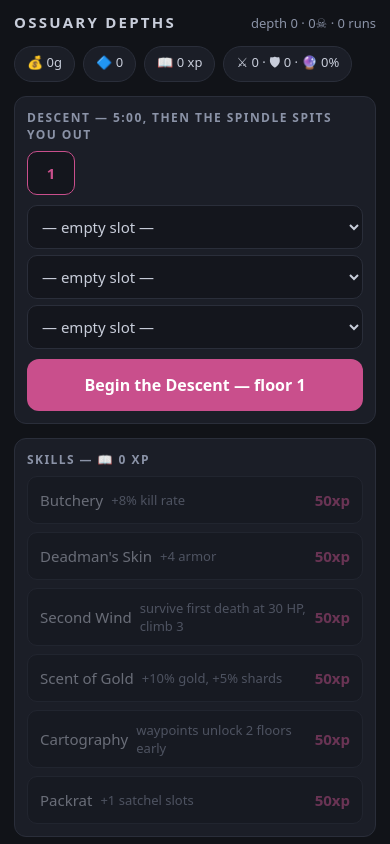
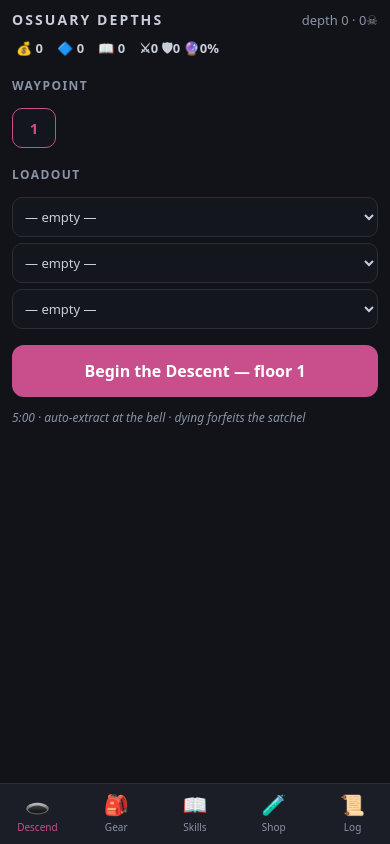
Before and after one commit to znoraka/mortuary-coil, a React (Vite) app: page / in a window 390 px wide. Shown: the top 844 px of the page. Built offline with nearby package versions, Linux system fonts and the light colour scheme.

Commit message:
One-screen mobile layout: bottom tab bar (Descend/Gear/Skills/Shop/Log), compact density for iPhone SE
Co-Authored-By: Claude Fable 5 <noreply@anthropic.com>

```diff
--- a/src/App.tsx
+++ b/src/App.tsx
@@ -1,4 +1,4 @@
-import { useEffect, useRef } from 'react'
+import { useEffect, useRef, useState } from 'react'
 import { useGame, save } from './game/store'
 import * as B from './game/balance'
 import { bandFor } from './game/bands'
@@ -8,6 +8,15 @@ import type { Item, Direction, SkillId, Slot, SupplyId } from './game/types'
 const SLOTS: Slot[] = ['weapon', 'armor', 'helm', 'boots', 'charm']
 const SLOT_ICON: Record<Slot, string> = { weapon: '🗡️', armor: '🛡️', helm: '⛑️', boots: '🥾', charm: '🧿' }
 const AFF_ICON: Record<string, string> = { gold: '💰', xp: '📖', loot: '🎁', none: '💀' }
+
+type Tab = 'descend' | 'gear' | 'skills' | 'shop' | 'log'
+const TABS: [Tab, string, string][] = [
+  ['descend', '🕳️', 'Descend'],
+  ['gear', '🎒', 'Gear'],
+  ['skills', '📖', 'Skills'],
+  ['shop', '🧪', 'Shop'],
+  ['log', '📜', 'Log'],
+]
 
 function useGameLoop() {
   const advance = useGame((g) => g.advance)
@@ -40,18 +49,15 @@ function ItemCard({ it, compare, children }: { it: Item; compare?: Item | null;
     <div className={`item r-${it.rarity}`}>
       <div className="iname">
         {it.unid ? `❓ Unidentified (${it.rarity})` : it.name}
-        <span className="islot">{SLOT_ICON[it.slot]} T{it.tier}{it.rarity === 'rare' && !it.unid ? ` ${it.base}` : ''}</span>
+        <span className="islot">{SLOT_ICON[it.slot]} T{it.tier}</span>
       </div>
       {!it.unid && (
-        <ul className="stats">
-          <li className="implicit">{it.implicit.label}</li>
-          {it.affixes.map((a, i) => (
-            <li key={i}>{a.label}</li>
+        <div className="statline">
+          {[it.implicit, ...it.affixes].map((a, i) => (
+            <span key={i}>{a.label}</span>
           ))}
-        </ul>
-      )}
-      {!it.unid && compare !== undefined && (
-        <div className="cmp">{compare ? `score ${it.score} vs equipped ${compare.score}` : `score ${it.score} — slot empty`}</div>
+          {compare !== undefined && <span className="dim">· {it.score}{compare ? ` vs ${compare.score}` : ''}</span>}
+        </div>
       )}
       {children}
     </div>
@@ -67,6 +73,7 @@ export default function App() {
   useGameLoop()
   const s = useGame((g) => g.state)
   const g = useGame()
+  const [tab, setTab] = useState<Tab>('descend')
   const stats = statsOf(s.equipment)
 
   // ---------- DESCENT ----------
@@ -76,24 +83,21 @@ export default function App() {
     const hpPct = Math.max(0, (r.hp / B.MAX_HP) * 100)
     const dirs: [Direction, string][] = [['up', '▲ Up'], ['down', '▼ Down'], ['farm', '■ Farm']]
     return (
-      <div className="app">
+      <div className="app run">
         <header>
           <span>FLOOR {r.floor}</span>
-          <span className="dim">{AFF_ICON[band.affinity]} {band.name}{band.affinity === 'loot' ? ` +${band.mult}% MF` : band.affinity !== 'none' ? ` ×${band.mult}` : ''}{r.alarm ? ` · 🔔${r.alarm}` : ''}</span>
+          <span className="dim">{AFF_ICON[band.affinity]} {band.name}{band.affinity === 'loot' ? ` +${band.mult}%` : band.affinity !== 'none' ? ` ×${band.mult}` : ''}{r.alarm ? ` 🔔${r.alarm}` : ''}</span>
         </header>
 
         <div className="lifebox">
           <div className="lifelabel">
             <span>⏱ {fmt(r.timeLeft)}</span>
-            <span className="dim">{r.plungeFloors > 0 ? `PLUNGE ×2 · escape ${Math.round((0.9 - B.PLUNGE_RISK * r.plungeFloors) * 100)}%` : 'auto-extract at 0:00'}</span>
+            <span className="dim">{r.plungeFloors > 0 ? `PLUNGE ×2 · ${Math.round((0.9 - B.PLUNGE_RISK * r.plungeFloors) * 100)}%` : `❤️ ${Math.ceil(r.hp)}`}</span>
           </div>
           <div className="track"><div className="fill tfill" style={{ width: `${(r.timeLeft / B.RUN_SECONDS) * 100}%` }} /></div>
-          <div className="lifelabel" style={{ marginTop: 8 }}>
-            <span>❤️ {Math.ceil(r.hp)}</span>
-            <span className="dim">{r.transitionLeft > 0 ? 'moving between floors…' : `clearing floor (${B.KILLS_PER_FLOOR + r.floor} kills)`}</span>
-          </div>
           <div className="track life"><div className="fill" style={{ width: `${hpPct}%`, background: hpPct < 25 ? '#e0645c' : '#c94f8c' }} /></div>
-          <div className="track" style={{ marginTop: 8 }}><div className="fill act" style={{ width: `${r.progress * 100}%` }} /></div>
+          <div className="track"><div className="fill act" style={{ width: `${r.direction === 'up' || r.transitionLeft > 0 ? 100 - (r.transitionLeft / B.TRANSITION_SECS) * 100 : r.progress * 100}%` }} /></div>
+          <div className="dim smallnote">{r.direction === 'up' ? 'climbing…' : r.transitionLeft > 0 ? 'moving…' : `clearing (${B.KILLS_PER_FLOOR + r.floor} kills)`}</div>
         </div>
 
         <div className="dirs">
@@ -111,94 +115,67 @@ export default function App() {
 
         {r.undo && (
           <div className={`undo ${r.undo.kind}`}>
-            {r.undo.kind === 'kept' ? `Kept ${r.undo.item.name}` : `Shattered ${r.undo.item.name}`}
-            {r.undo.replaced ? ` (over ${r.undo.replaced.name})` : ''}
+            <span className="utext">{r.undo.kind === 'kept' ? 'Kept' : 'Shattered'} {r.undo.item.name}</span>
             <button onClick={g.undoDrop}>Undo</button>
           </div>
         )}
 
-        <section className="logbox">
-          <h2>The record</h2>
-          {s.log.map((l, i) => (
+        <div className="logbox grow">
+          {s.log.slice(0, 8).map((l, i) => (
             <div key={s.log.length - i} className="logline">{l}</div>
           ))}
-        </section>
+        </div>
       </div>
     )
   }
 
-  // ---------- PREPARATION ----------
+  // ---------- PREPARATION (tabbed) ----------
   return (
-    <div className="app">
+    <div className="app prep">
       <header>
         <span>OSSUARY DEPTHS</span>
-        <span className="dim">depth {s.deepest} · {s.deaths}☠ · {s.runsDone} runs</span>
+        <span className="dim">depth {s.deepest} · {s.deaths}☠</span>
       </header>
 
-      {s.lastRunSummary && (
-        <div className="card report" onClick={g.dismissSummary}>{s.lastRunSummary} <span className="dim">(tap to dismiss)</span></div>
-      )}
-
-      <div className="chips">
-        <span>💰 {s.gold}g</span>
+      <div className="chips slim">
+        <span>💰 {s.gold}</span>
         <span>🔷 {s.shards}</span>
-        <span>📖 {s.xp} xp</span>
-        <span>⚔ {stats.dmg} · 🛡 {stats.armor + 4 * s.skills.skin} · 🔮 {stats.mf}%</span>
+        <span>📖 {s.xp}</span>
+        <span>⚔{stats.dmg} 🛡{stats.armor + 4 * s.skills.skin} 🔮{stats.mf}%</span>
       </div>
 
-      <section>
-        <h2>Descent — 5:00, then the Spindle spits you out</h2>
+      <div className="tabcontent">
+        {tab === 'descend' && (
+          <>
+            {s.lastRunSummary && (
+              <div className="card report" onClick={g.dismissSummary}>{s.lastRunSummary}</div>
+            )}
+            <h2>Waypoint</h2>
             <div className="wprow">
               {s.waypoints.map((w) => (
                 <button key={w} className={`wp ${s.startFloor === w ? 'sel' : ''}`} onClick={() => g.setStartFloor(w)}>{w}</button>
               ))}
             </div>
+            <h2>Loadout</h2>
             <div className="loadout">
               {s.loadout.map((id, slot) => (
                 <select key={slot} value={id ?? ''} onChange={(e) => g.setLoadout(slot, (e.target.value || null) as SupplyId | null)}>
-              <option value="">— empty slot —</option>
+                  <option value="">— empty —</option>
                   {(Object.keys(B.SUPPLIES) as SupplyId[]).map((sid) => (
                     <option key={sid} value={sid} disabled={s.supplies[sid] < 1 && id !== sid}>
-                  {B.SUPPLIES[sid].name} (×{s.supplies[sid]})
+                      {B.SUPPLIES[sid].name} ×{s.supplies[sid]}
                     </option>
                   ))}
                 </select>
               ))}
             </div>
             <button className="big go" onClick={g.startRun}>Begin the Descent — floor {s.startFloor}</button>
-      </section>
+            <p className="dim smallnote">5:00 · auto-extract at the bell · dying forfeits the satchel</p>
+          </>
+        )}
 
-      <section>
-        <h2>Skills — 📖 {s.xp} xp</h2>
-        <div className="shop">
-          {(Object.keys(B.SKILLS) as SkillId[]).map((id) => {
-            const lvl = s.skills[id]
-            const cost = B.skillCost(lvl)
-            const maxed = lvl >= B.MAX_SKILL
-            return (
-              <button key={id} className="buy" disabled={maxed || s.xp < cost} onClick={() => g.learnSkill(id)}>
-                {B.SKILLS[id].name} {lvl > 0 && `L${lvl}`} <b>{B.SKILLS[id].desc(Math.max(1, lvl + (maxed ? 0 : 1)))}</b>
-                <span className="price">{maxed ? 'MAX' : `${cost}xp`}</span>
-              </button>
-            )
-          })}
-        </div>
-      </section>
-
-      <section>
-        <h2>Supplies</h2>
-        <div className="shop">
-          {(Object.keys(B.SUPPLIES) as SupplyId[]).map((id) => (
-            <button key={id} className="buy" disabled={s.gold < B.supplyPrice(id, s.deepest)} onClick={() => g.buySupply(id)}>
-              {B.SUPPLIES[id].name} ×{s.supplies[id]} <b>{B.SUPPLIES[id].desc}</b>
-              <span className="price">{B.supplyPrice(id, s.deepest)}g</span>
-            </button>
-          ))}
-        </div>
-      </section>
-
-      <section>
-        <h2>Equipment</h2>
+        {tab === 'gear' && (
+          <>
             {SLOTS.map((slot) => {
               const it = s.equipment[slot]
               return it ? (
@@ -206,7 +183,7 @@ export default function App() {
                   {it.tier < tierFor(s.deepest) && (
                     <div className="evchoices">
                       <button className="buy" disabled={s.shards < B.TIERUP_SHARDS || s.gold < B.TIERUP_GOLD} onClick={() => g.craftTierUp(it.id)}>
-                    Tier up ({B.TIERUP_SHARDS}🔷+{B.TIERUP_GOLD}g)
+                        Tier up {B.TIERUP_SHARDS}🔷+{B.TIERUP_GOLD}g
                       </button>
                     </div>
                   )}
@@ -217,21 +194,17 @@ export default function App() {
                 </div>
               )
             })}
-      </section>
-
-      {s.stash.length > 0 && (
-        <section>
-          <h2>Stash ({s.stash.length}/{B.STASH_CAP})</h2>
+            {s.stash.length > 0 && <h2>Stash {s.stash.length}/{B.STASH_CAP}</h2>}
             {s.stash.map((it) => (
               <ItemCard key={it.id} it={it} compare={it.unid ? undefined : s.equipment[it.slot]}>
                 <div className="evchoices">
                   {it.unid ? (
-                  <button className="buy" disabled={s.gold < B.IDENTIFY_COST} onClick={() => g.identify(it.id)}>Identify ({B.IDENTIFY_COST}g)</button>
+                    <button className="buy" disabled={s.gold < B.IDENTIFY_COST} onClick={() => g.identify(it.id)}>ID {B.IDENTIFY_COST}g</button>
                   ) : (
                     <>
                       <button className="buy" onClick={() => g.equipItem(it.id)}>Equip</button>
                       {(it.rarity === 'magic' || it.rarity === 'rare') && (
-                      <button className="buy" disabled={s.shards < B.REROLL_SHARDS} onClick={() => g.craftReroll(it.id)}>Reroll ({B.REROLL_SHARDS}🔷)</button>
+                        <button className="buy" disabled={s.shards < B.REROLL_SHARDS} onClick={() => g.craftReroll(it.id)}>Reroll {B.REROLL_SHARDS}🔷</button>
                       )}
                     </>
                   )}
@@ -239,37 +212,73 @@ export default function App() {
                 </div>
               </ItemCard>
             ))}
-        </section>
+          </>
         )}
 
-      <section>
-        <h2>Gamble &amp; Fuse</h2>
-        <div className="gamblerow">
-          {SLOTS.map((slot) => (
-            <button key={slot} className="buy" disabled={s.shards < B.GAMBLE_COST} onClick={() => g.gamble(slot)} title={`unid rare ${slot}`}>
-              {SLOT_ICON[slot]}
+        {tab === 'skills' && (
+          <div className="shop">
+            {(Object.keys(B.SKILLS) as SkillId[]).map((id) => {
+              const lvl = s.skills[id]
+              const cost = B.skillCost(lvl)
+              const maxed = lvl >= B.MAX_SKILL
+              return (
+                <button key={id} className="buy" disabled={maxed || s.xp < cost} onClick={() => g.learnSkill(id)}>
+                  {B.SKILLS[id].name}{lvl > 0 && ` L${lvl}`} <b>{B.SKILLS[id].desc(Math.max(1, lvl + (maxed ? 0 : 1)))}</b>
+                  <span className="price">{maxed ? 'MAX' : `${cost}xp`}</span>
+                </button>
+              )
+            })}
+          </div>
+        )}
+
+        {tab === 'shop' && (
+          <>
+            <h2>Supplies</h2>
+            <div className="shop">
+              {(Object.keys(B.SUPPLIES) as SupplyId[]).map((id) => (
+                <button key={id} className="buy" disabled={s.gold < B.supplyPrice(id, s.deepest)} onClick={() => g.buySupply(id)}>
+                  {B.SUPPLIES[id].name} ×{s.supplies[id]} <b>{B.SUPPLIES[id].desc}</b>
+                  <span className="price">{B.supplyPrice(id, s.deepest)}g</span>
                 </button>
               ))}
             </div>
-        <p className="dim smallnote">🔷{B.GAMBLE_COST} per unidentified rare of that slot</p>
-        <div className="evchoices">
+            <h2>Gamble — 🔷{B.GAMBLE_COST} per unid rare</h2>
+            <div className="gamblerow">
+              {SLOTS.map((slot) => (
+                <button key={slot} className="buy" disabled={s.shards < B.GAMBLE_COST} onClick={() => g.gamble(slot)}>{SLOT_ICON[slot]}</button>
+              ))}
+            </div>
+            <h2>Fuse — 3 unids → 1 better, 🔷{B.FUSE_SHARDS}</h2>
+            <div className="shop">
               {['common', 'magic', 'rare'].map((rar) => {
                 const n = s.stash.filter((i) => i.unid && i.rarity === rar).length
                 return (
                   <button key={rar} className="buy" disabled={n < 3 || s.shards < B.FUSE_SHARDS} onClick={() => g.craftFuse(rar)}>
-                Fuse 3 {rar} → 1 {NEXT_RARITY[rar]} ({n}/3)
+                    {rar} → {NEXT_RARITY[rar]} <b>{n}/3 in stash</b>
                   </button>
                 )
               })}
             </div>
-      </section>
+          </>
+        )}
 
-      <section className="logbox">
-        <h2>The record</h2>
+        {tab === 'log' && (
+          <div className="logbox">
             {s.log.map((l, i) => (
               <div key={s.log.length - i} className="logline">{l}</div>
             ))}
-      </section>
+          </div>
+        )}
+      </div>
+
+      <nav className="tabbar">
+        {TABS.map(([id, icon, label]) => (
+          <button key={id} className={tab === id ? 'on' : ''} onClick={() => setTab(id)}>
+            <span className="ticon">{icon}</span>
+            {label}
+          </button>
+        ))}
+      </nav>
     </div>
   )
 }
--- a/src/index.css
+++ b/src/index.css
@@ -518,3 +518,216 @@ section {
   border: 0;
   border-radius: 12px;
 }
+
+/* ---- v3.1 one-screen tabbed layout ---- */
+
+html, body {
+  height: 100%;
+  overflow: hidden;
+}
+
+.app {
+  height: 100dvh;
+  padding: 8px 12px 0;
+  gap: 8px;
+  overflow: hidden;
+}
+
+.app.run {
+  padding-bottom: calc(10px + env(safe-area-inset-bottom));
+}
+
+header {
+  padding-top: calc(2px + env(safe-area-inset-top));
+  font-size: 14px;
+}
+
+section {
+  padding: 10px;
+}
+
+h2 {
+  margin: 6px 0 6px;
+}
+
+.chips {
+  gap: 6px;
+}
+
+.chips span {
+  padding: 4px 10px;
+  font-size: 12px;
+}
+
+.chips.slim span {
+  background: none;
+  border: 0;
+  padding: 2px 4px;
+  font-size: 13px;
+  font-weight: 600;
+}
+
+.tabcontent {
+  flex: 1;
+  overflow-y: auto;
+  min-height: 0;
+  display: flex;
+  flex-direction: column;
+  gap: 8px;
+  padding-bottom: 8px;
+}
+
+.tabbar {
+  display: flex;
+  gap: 4px;
+  border-top: 1px solid var(--border);
+  padding: 6px 0 calc(6px + env(safe-area-inset-bottom));
+  margin: 0 -12px;
+  background: var(--panel);
+}
+
+.tabbar button {
+  flex: 1;
+  display: flex;
+  flex-direction: column;
+  align-items: center;
+  gap: 2px;
+  background: none;
+  border: 0;
+  color: var(--dim);
+  font: inherit;
+  font-size: 10px;
+  min-height: 48px;
+}
+
+.tabbar button.on {
+  color: var(--accent);
+}
+
+.tabbar .ticon {
+  font-size: 20px;
+}
+
+.item {
+  padding: 8px 10px;
+  margin-bottom: 6px;
+}
+
+.item .iname {
+  font-size: 13px;
+}
+
+.statline {
+  display: flex;
+  flex-wrap: wrap;
+  gap: 4px 10px;
+  font-size: 11.5px;
+  color: var(--text);
+  margin-top: 3px;
+}
+
+.statline span:first-child {
+  color: var(--dim);
+}
+
+.item .evchoices {
+  margin-top: 6px;
+}
+
+.item .evchoices .buy,
+.evchoices .buy {
+  min-height: 36px;
+  padding: 6px 10px;
+  font-size: 12.5px;
+}
+
+.buy {
+  min-height: 42px;
+  padding: 8px 10px;
+  font-size: 13px;
+}
+
+.buy b {
+  font-size: 11.5px;
+}
+
+.lifebox {
+  padding: 10px;
+  display: flex;
+  flex-direction: column;
+  gap: 6px;
+}
+
+.lifelabel {
+  margin-bottom: 0;
+}
+
+.track {
+  height: 12px;
+}
+
+.track.life {
+  height: 16px;
+}
+
+.logbox {
+  max-height: none;
+  overflow-y: auto;
+  min-height: 0;
+}
+
+.logbox.grow {
+  flex: 1;
+  background: var(--panel);
+  border: 1px solid var(--border);
+  border-radius: 12px;
+  padding: 8px 10px;
+}
+
+.logline {
+  font-size: 11.5px;
+  padding: 3px 0;
+}
+
+.undo {
+  padding: 6px 10px;
+}
+
+.undo .utext {
+  font-size: 12px;
+  overflow: hidden;
+  text-overflow: ellipsis;
+  white-space: nowrap;
+}
+
+.wprow {
+  margin-bottom: 4px;
+}
+
+.wp {
+  min-width: 44px;
+  min-height: 40px;
+}
+
+.loadout {
+  margin-bottom: 8px;
+}
+
+.loadout select {
+  min-height: 40px;
+  padding: 8px;
+  font-size: 13px;
+}
+
+.dirs button {
+  min-height: 48px;
+}
+
+.smallnote {
+  margin: 4px 0 0;
+}
+
+.report {
+  padding: 8px 10px;
+  font-size: 12.5px;
+}
```
Lines whose indentation alone changed are shown as unchanged.
